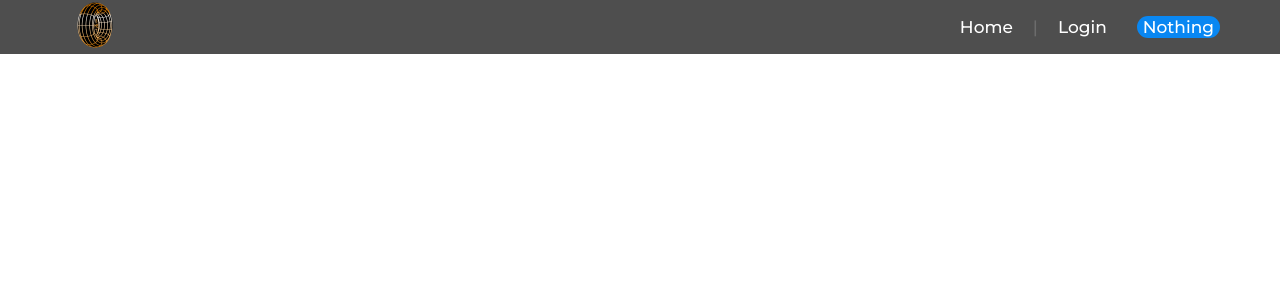
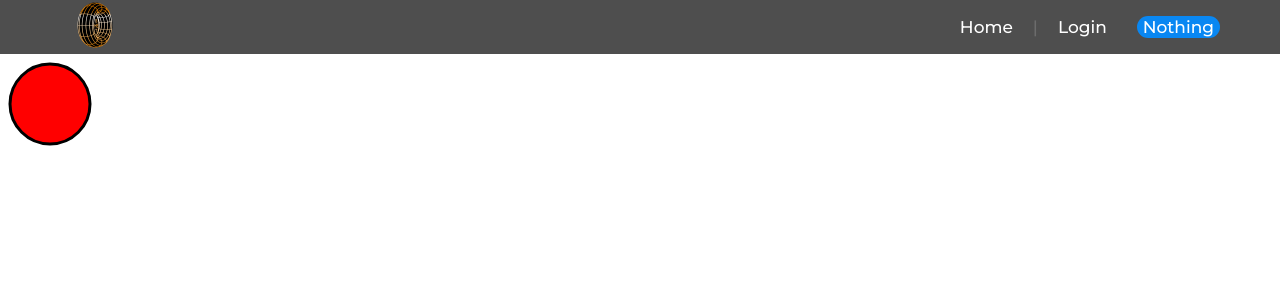
Before and after one commit to burtohee/bheportfolioproduction, a React (Vite) app: page / in a window 1280 px wide. Shown: the top 300 px of the page. Built offline with nearby package versions, Linux system fonts and the light colour scheme.

Commit message:
Update PublicLayout.tsx

```diff
--- a/src/layouts/PublicLayout/PublicLayout.tsx
+++ b/src/layouts/PublicLayout/PublicLayout.tsx
@@ -16,6 +16,18 @@ function PublicLayout() {
         <>
             <div className={styles.publicLayoutContainer}>
                 <NavLink data={navLinks} />
+
+                <svg width="100" height="100">
+                    <circle
+                        cx="50"
+                        cy="50"
+                        r="40"
+                        stroke="black"
+                        strokeWidth="3"
+                        fill="red"
+                    />
+                </svg>
+
                 <Outlet />
             </div>
         </>
```
